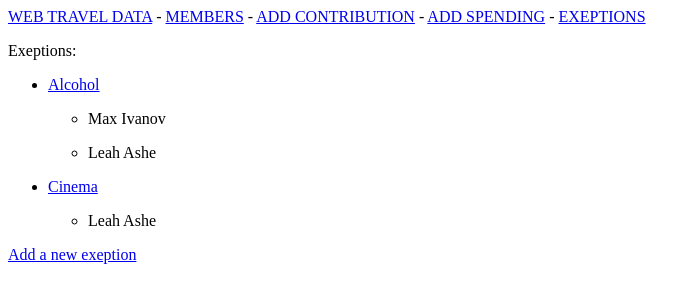
After one commit to vova-pod/my_rep, a Django app: page /exeptions/ in a window 1280 px wide. The commit adds this page. Shown: the top 303 px of the page, without its empty margins (0-700 px from the left). Run offline with Django 3.2, Linux system fonts and the light colour scheme; data comes from the database, SQL or seed files in the repository; both versions use the stored data as it was after the commit.

Commit message:
Next step with exeption edit and delete added

```diff
--- a/web_travel_balance/web_travel_data/models.py
+++ b/web_travel_balance/web_travel_data/models.py
@@ -10,6 +10,7 @@ class Member(models.Model):
     date_added = models.DateTimeField(auto_now_add=True)
     return_to_close = models.DecimalField(
         max_digits=10, decimal_places=2, default=0)
+    email = models.EmailField()
 
     def __str__(self):
         """Return a string representation of the model"""
--- a/web_travel_balance/web_travel_data/templates/web_travel_data/base.html
+++ b/web_travel_balance/web_travel_data/templates/web_travel_data/base.html
@@ -2,7 +2,8 @@
 	<a href="{% url 'web_travel_data:index' %}">WEB TRAVEL DATA</a> -
 	<a href="{% url 'web_travel_data:members' %}">MEMBERS</a> -
 	<a href="{% url 'web_travel_data:new_contribution' %}">ADD CONTRIBUTION</a> -
-	<a href="{% url 'web_travel_data:new_expence' %}">ADD SPENDING</a>
+	<a href="{% url 'web_travel_data:new_expence' %}">ADD SPENDING</a> -
+	<a href="{% url 'web_travel_data:exeptions' %}">EXEPTIONS</a>
 </p>
 
 {% block content %}{% endblock content %}
--- /dev/null
+++ b/web_travel_balance/web_travel_data/templates/web_travel_data/exeptions.html
@@ -0,0 +1,35 @@
+{% extends 'web_travel_data/base.html' %}
+
+{% block content %}
+
+{% if messages %}
+<ul class="messages">
+    {% for message in messages %}
+    <li{% if message.tags %} class="{{ message.tags }}"{% endif %}>{{ message }}</li>
+    {% endfor %}
+</ul>
+{% endif %}
+
+
+<p>Exeptions:</p>
+<ul>
+	{% for exeption in exeptions %}
+		<li>
+			<a href="{% url 'web_travel_data:edit_exeption' exeption.id %}">{{ exeption }}</a>
+			<ul>
+				{% for member in exeption.member.all %}
+					<li>
+						<p>{{ member }}</p>
+					</li>
+				{% endfor %}
+			</ul>
+		</li>
+	{% empty %}
+		<li>No exeption have been established yet.</li>
+	{% endfor %}
+</ul>
+
+<a href="{% url 'web_travel_data:new_exeption' %}">Add a new exeption</a>
+
+
+{% endblock content %}
--- a/web_travel_balance/web_travel_data/urls.py
+++ b/web_travel_balance/web_travel_data/urls.py
@@ -27,5 +27,14 @@ urlpatterns = [
     # Page to edit member info
     path('edit_member/edit_member_<int:member_id>/',
          views.edit_member, name='edit_member'),
+    # Page to show exeptions
+    path('exeptions/', views.exeptions, name='exeptions'),
+    # Page for adding new exeptions
+    path('new_exeption/', views.new_exeption, name='new_exeption'),
+    # Page to edit exeption
+    path('edit_exeption/edit_exeption_<int:exeption_id>',
+         views.edit_exeption, name='edit_exeption'),
+    path('delete_exeption/delete_exeption_<int:exeption_id>',
+         views.delete_exeption, name='delete_exeption'),
 
 ]
--- a/web_travel_balance/web_travel_data/views.py
+++ b/web_travel_balance/web_travel_data/views.py
@@ -1,15 +1,20 @@
 from django.shortcuts import render, redirect
+from django.contrib import messages
 from .models import Member, Contribution, Expence, Exeption
-from .forms import MemberForm, ContributionForm, ExpenceForm
+from .forms import MemberForm, ContributionForm, ExpenceForm, ExeptionForm
 from .balance_data import *
 
 
 def index(request):
     """The home page for Web Travel Balance"""
+    all_expences()
+    balance()
+    all_contributions()
     contributions_per_member()
-    balance_per_member()
     expences_per_exeption()
     all_exeption_expences()
+    base_expences_per_member()
+    balance_per_member()
     return_to_close()
     members = Member.objects.order_by('date_added')
     exeptions = Exeption.objects.all()
@@ -61,7 +66,7 @@ def new_contribution(request):
 
 
 def new_expence(request):
-    """ Add new contribution for particular member"""
+    """ Add new expence"""
 
     if request.method != 'POST':
         # No data submitted; create a blank form.
@@ -120,3 +125,58 @@ def edit_member(request, member_id):
 
     context = {'member': member, 'form': form}
     return render(request, 'web_travel_data/edit_member.html', context)
+
+
+def exeptions(request):
+    """Show all exeptions"""
+    exeptions = Exeption.objects.all()
+    context = {'exeptions': exeptions}
+    return render(request, 'web_travel_data/exeptions.html', context)
+
+
+def new_exeption(request):
+    """Add new exeption"""
+    if request.method != 'POST':
+        # No data submitted; create a blank form.
+        form = ExeptionForm()
+    else:
+        # POST data submitted, process data
+        form = ExeptionForm(data=request.POST)
+        if form.is_valid():
+            form.save()
+            return redirect('web_travel_data:exeptions')
+
+    # Display a blank or invalid form.
+    context = {'form': form}
+    return render(request, 'web_travel_data/new_exeption.html', context)
+
+
+def edit_exeption(request, exeption_id):
+    """Edit an exeption"""
+    exeption = Exeption.objects.get(id=exeption_id)
+
+    if request.method != 'POST':
+        # Initial request; prefill form with current entry.
+        form = ExeptionForm(instance=exeption)
+    else:
+        # POST data submitted, process data
+        form = ExeptionForm(instance=exeption, data=request.POST)
+        if form.is_valid():
+            form.save()
+            return redirect('web_travel_data:exeptions')
+
+    context = {'exeption': exeption, 'form': form}
+    return render(request, 'web_travel_data/edit_exeption.html', context)
+
+
+def delete_exeption(request, exeption_id):
+    """Delete an exeption"""
+    exeption = Exeption.objects.get(id=exeption_id)
+
+    if request.method == 'POST':
+        exeption.delete()
+        messages.success(request, "Exeption has been successfully deleted.")
+        return redirect('web_travel_data:exeptions')
+
+    context = {'exeption': exeption}
+    return render(request, 'web_travel_data/delete_exeption.html', context)
```
Also changed, not shown: web_travel_balance/web_travel_data/forms.py (+9 -1 lines), web_travel_balance/web_travel_data/templates/web_travel_data/delete_exeption.html (added, +14 -0 lines), web_travel_balance/web_travel_data/templates/web_travel_data/edit_exeption.html (added, +15 -0 lines), web_travel_balance/web_travel_data/templates/web_travel_data/new_exeption.html (added, +14 -0 lines), web_travel_balance/db.sqlite3.
